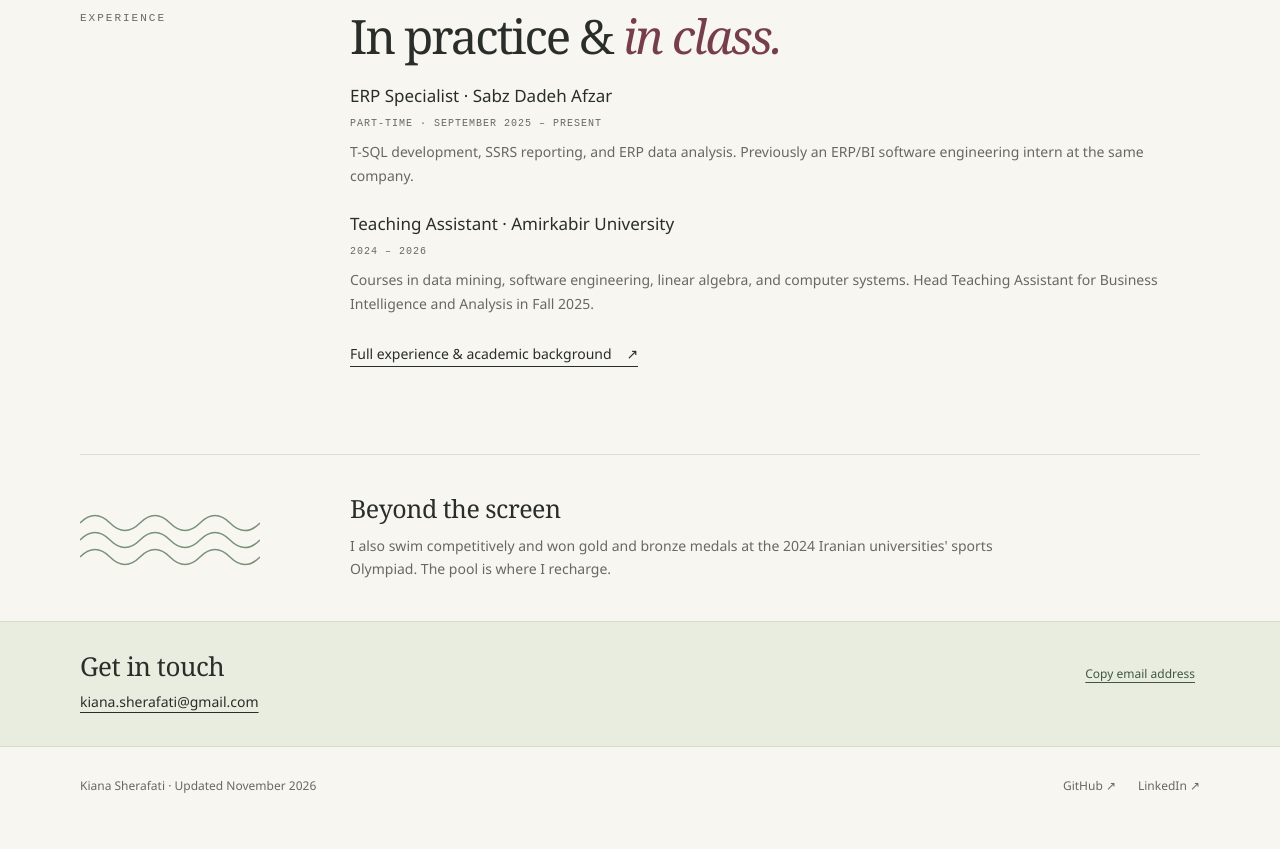
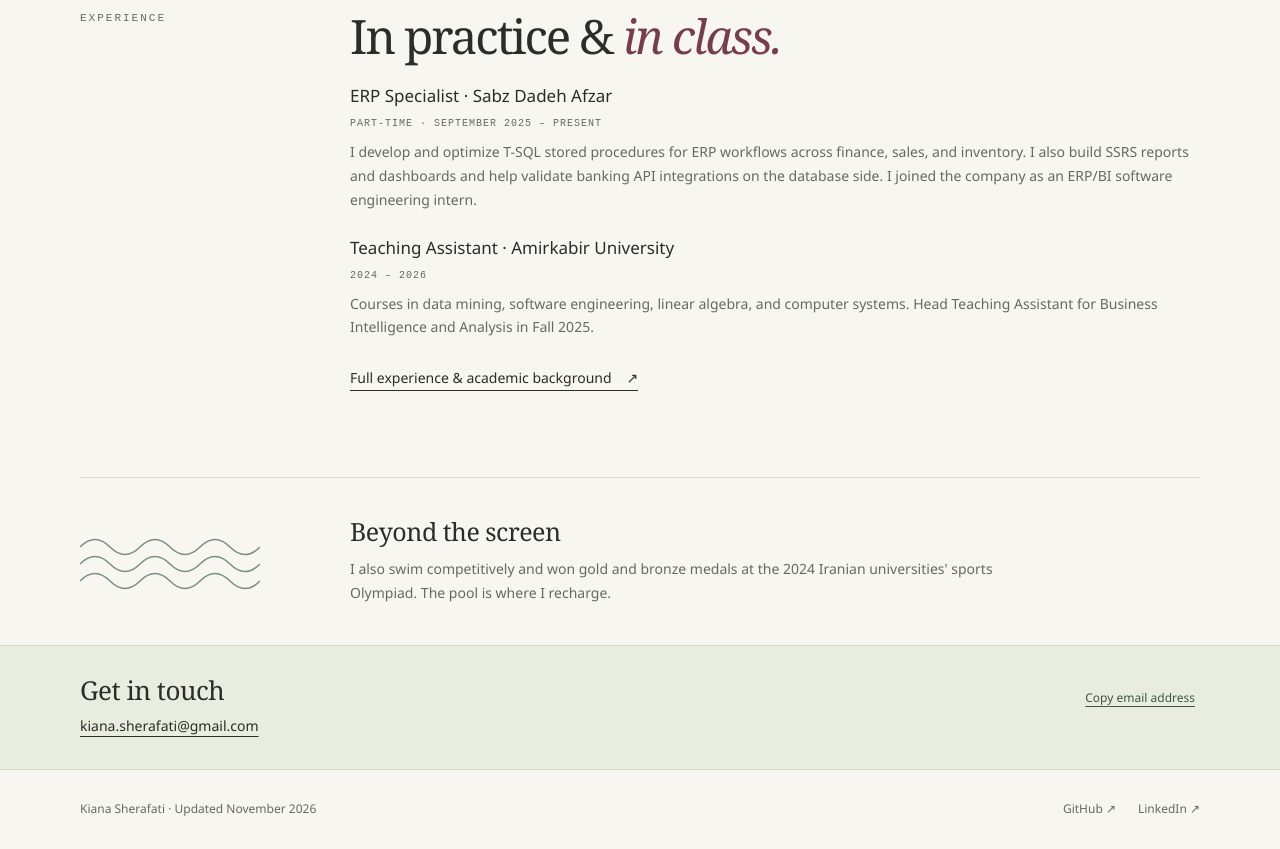
Before and after one commit to kianasherafati/kianasherafati.github.io, a plain HTML site: page index.html in a window 1280 px wide. Shown: the part 1913-2762 px from the top of the page. Before the commit the page ends 2738 px from the top, so only its background shows below. Drawn offline with Linux system fonts and the light colour scheme.

Commit message:
Publish final CV and clarify homepage ERP experience

```diff
--- a/index.html
+++ b/index.html
@@ -91,7 +91,7 @@
       <div class="brief-experience">
 <h3>ERP Specialist · Sabz Dadeh Afzar</h3>
 <p class="micro">Part-time · September 2025 – Present</p>
-<p>T-SQL development, SSRS reporting, and ERP data analysis. Previously an ERP/BI software engineering intern at the same company.</p>
+<p>I develop and optimize T-SQL stored procedures for ERP workflows across finance, sales, and inventory. I also build SSRS reports and dashboards and help validate banking API integrations on the database side. I joined the company as an ERP/BI software engineering intern.</p>
 </div>
       <div class="brief-experience">
 <h3>Teaching Assistant · Amirkabir University</h3>
```
Also changed, not shown: 2 other files.
